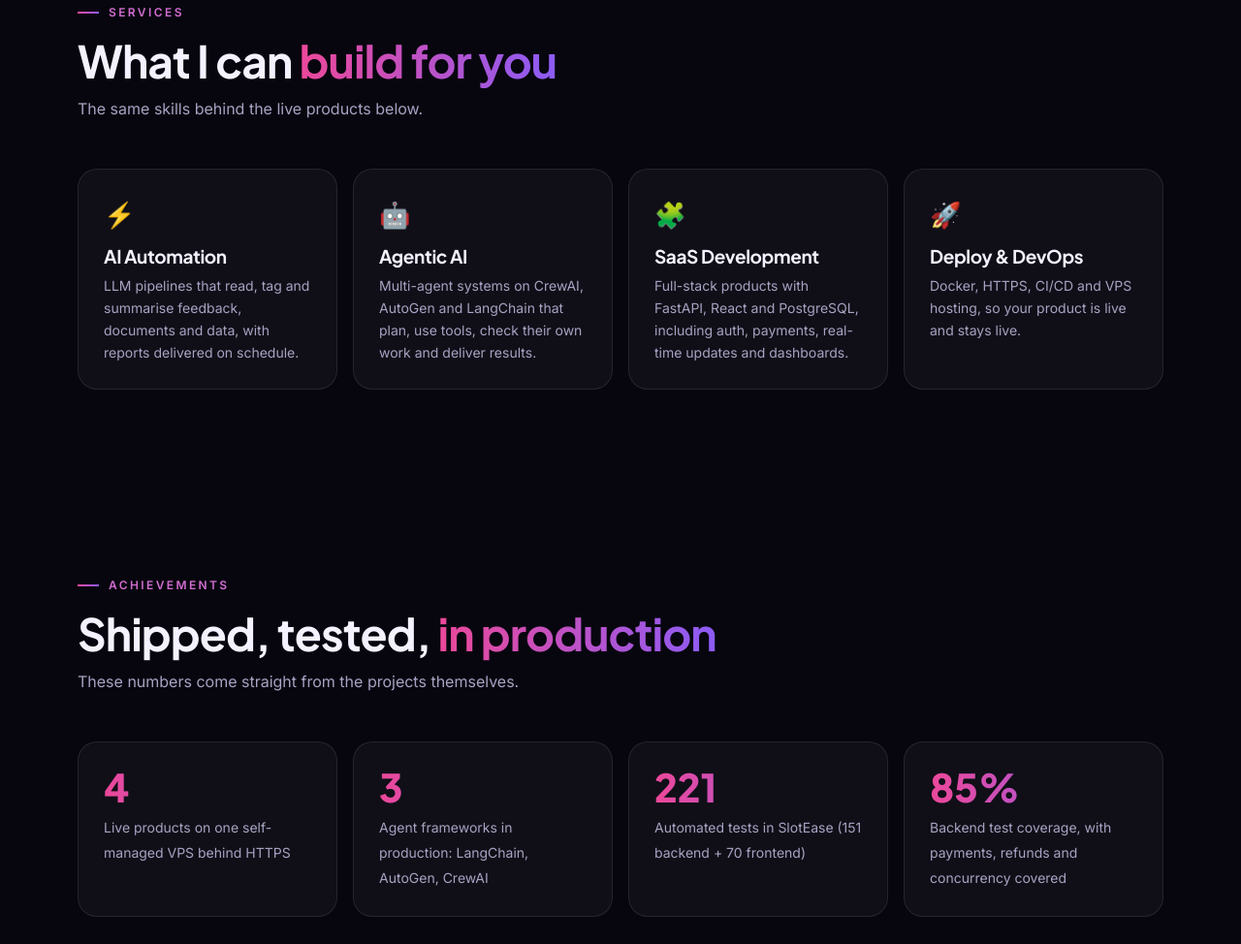
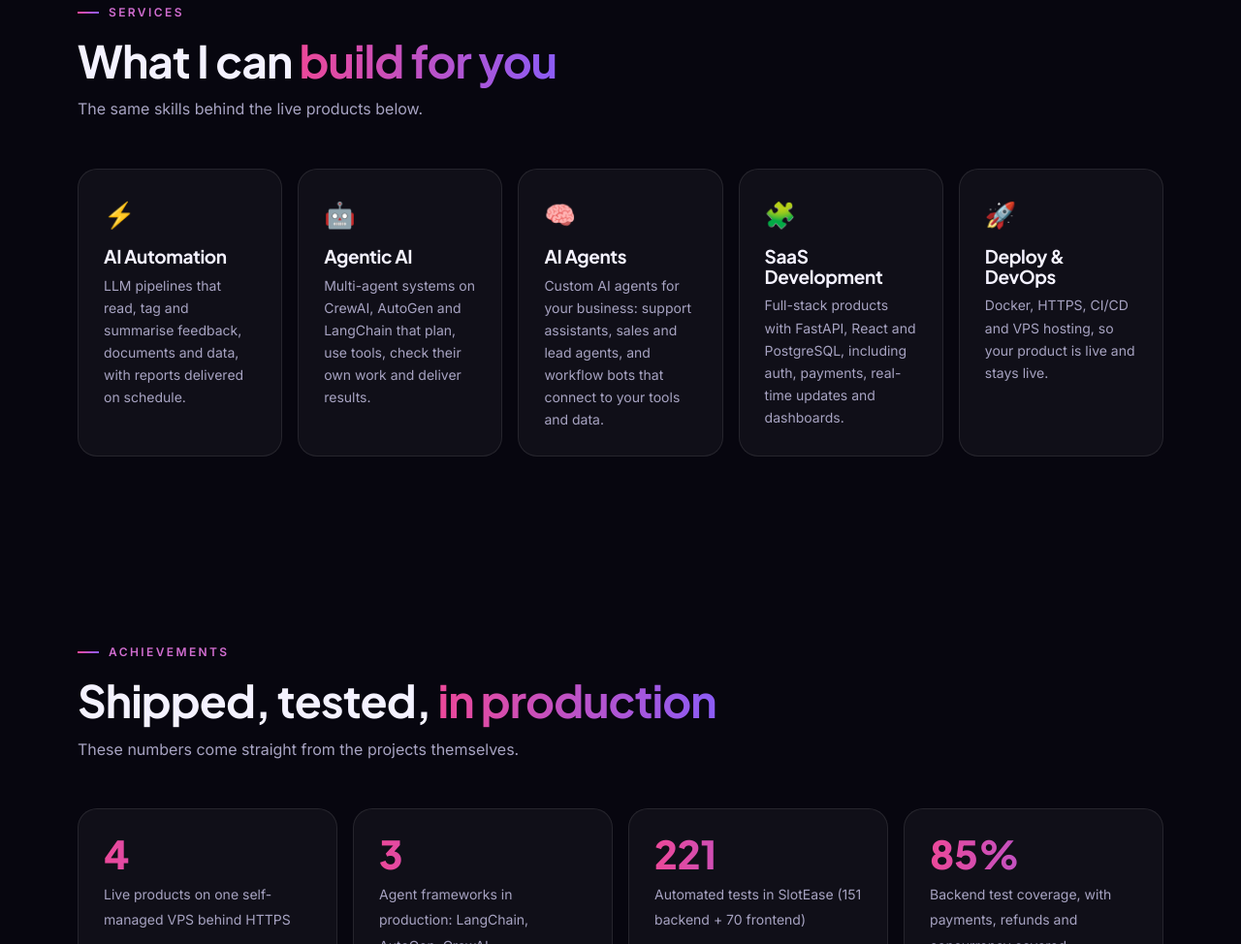
Before and after one commit to prasanth-sundararajan/prasanth-sundararajan-portfolio, a plain HTML site: page index.html in a window 1280 px wide. Shown: the part 1613-2587 px from the top of the page at 97% size. Drawn offline with Linux system fonts and the light colour scheme.

Commit message:
Services: add AI Agents
Co-Authored-By: Claude Opus 5.5 <noreply@anthropic.com>

```diff
--- a/index.html
+++ b/index.html
@@ -77,7 +77,7 @@ section{padding:96px 0}
 .quote p{font-size:16px;margin-bottom:16px}
 .quote footer{font-size:13px;color:var(--muted)}
 .about{display:grid;grid-template-columns:1fr 1.3fr;gap:48px;align-items:start}.photo{width:min(320px,100%);aspect-ratio:1;border-radius:28px;overflow:hidden;margin-bottom:28px;padding:3px;background:var(--grad);box-shadow:0 20px 60px rgba(139,92,246,.35)}.photo img{width:100%;height:100%;object-fit:cover;object-position:top;border-radius:25px}
-.about p{color:var(--muted);margin-bottom:14px}.svc{display:grid;grid-template-columns:repeat(4,1fr);gap:16px}.svc .step b{display:block;font-size:26px;margin-bottom:6px}
+.about p{color:var(--muted);margin-bottom:14px}.svc{display:grid;grid-template-columns:repeat(auto-fit,minmax(200px,1fr));gap:16px}.svc .step b{display:block;font-size:26px;margin-bottom:6px}
 @media (max-width:900px){.about{grid-template-columns:1fr;gap:20px}.svc{grid-template-columns:repeat(2,1fr)}}@media (max-width:480px){.svc{grid-template-columns:1fr}}
 .quote.add{display:grid;place-items:center;text-align:center;border-style:dashed;color:var(--muted)}
 /* contact */
@@ -124,6 +124,7 @@ section{padding:96px 0}
   <div class="svc">
     <div class="step reveal"><b>⚡</b><h3>AI Automation</h3><p>LLM pipelines that read, tag and summarise feedback, documents and data, with reports delivered on schedule.</p></div>
     <div class="step reveal"><b>🤖</b><h3>Agentic AI</h3><p>Multi-agent systems on CrewAI, AutoGen and LangChain that plan, use tools, check their own work and deliver results.</p></div>
+    <div class="step reveal"><b>🧠</b><h3>AI Agents</h3><p>Custom AI agents for your business: support assistants, sales and lead agents, and workflow bots that connect to your tools and data.</p></div>
     <div class="step reveal"><b>🧩</b><h3>SaaS Development</h3><p>Full-stack products with FastAPI, React and PostgreSQL, including auth, payments, real-time updates and dashboards.</p></div>
     <div class="step reveal"><b>🚀</b><h3>Deploy &amp; DevOps</h3><p>Docker, HTTPS, CI/CD and VPS hosting, so your product is live and stays live.</p></div>
   </div>
```
